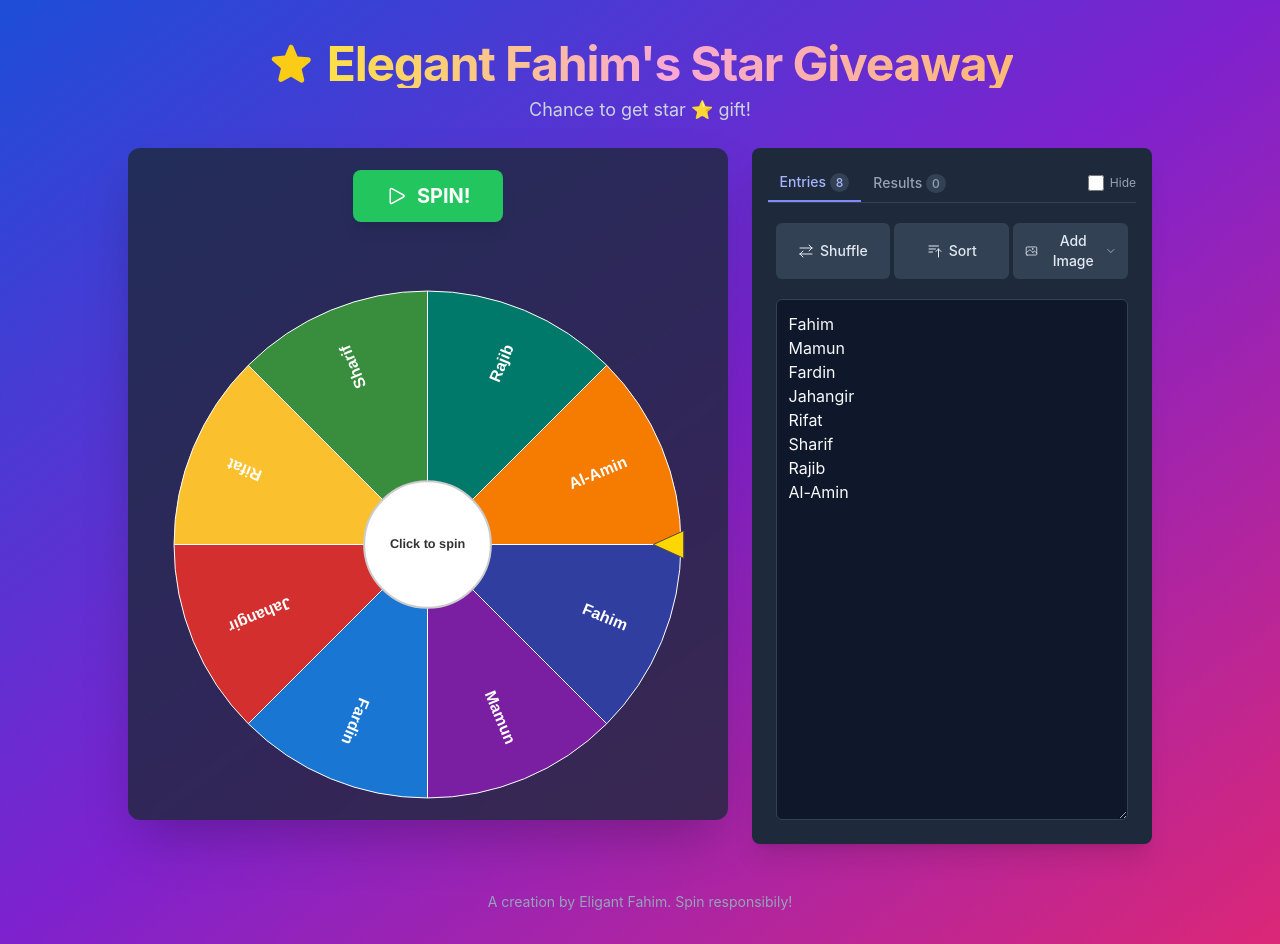
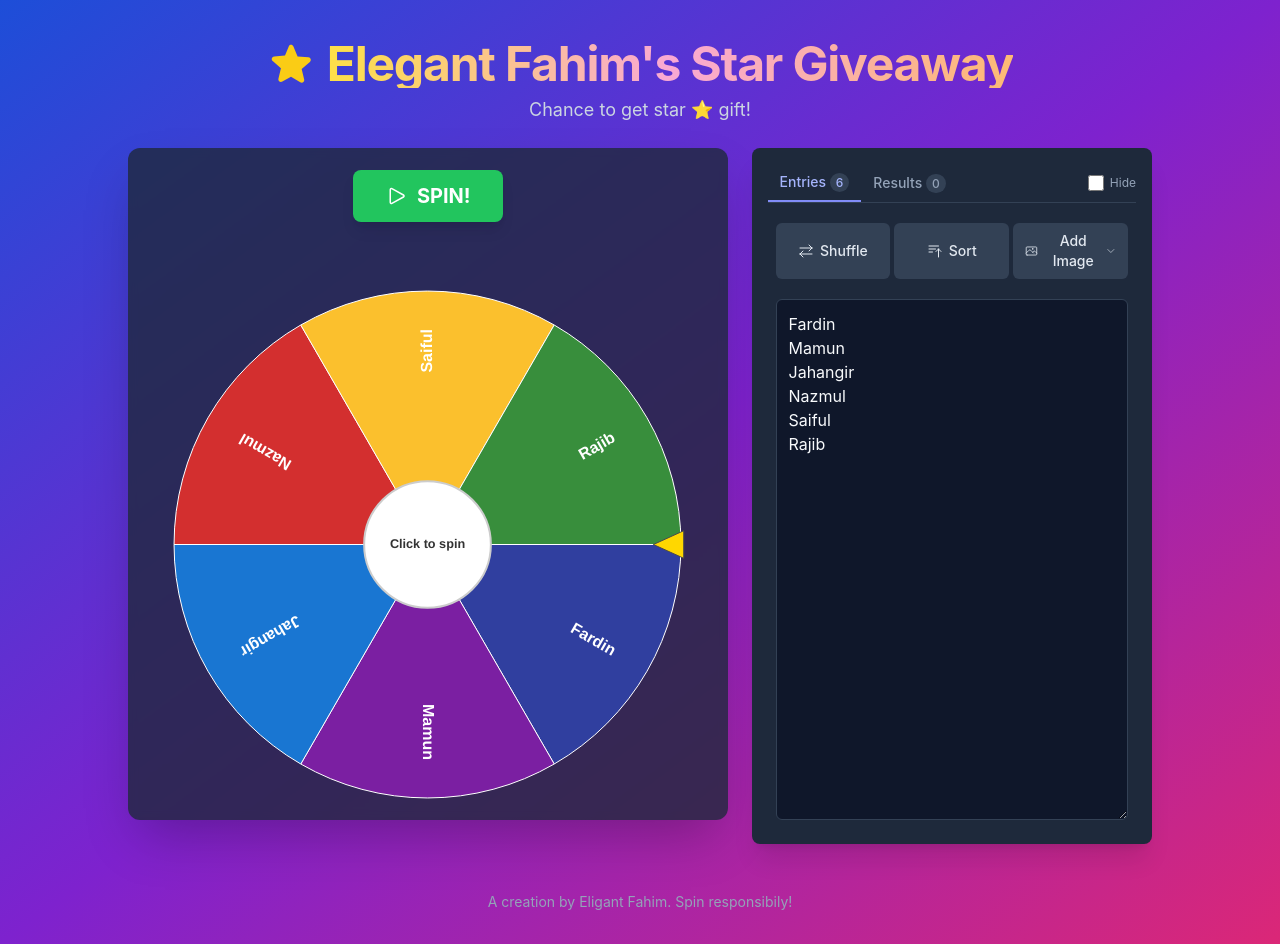
Before and after one commit to fardinbaf/ElegantFahimSpin, a React (Vite) app: page / in a window 1280 px wide. Built offline with nearby package versions, Linux system fonts and the light colour scheme; no server answers.

Commit message:
Update initial default names input in App.tsx

```diff
--- a/src/App.tsx
+++ b/src/App.tsx
@@ -11,7 +11,7 @@ import { GoogleGenAI, GenerateContentResponse } from "@google/genai";
 
 const generateId = () => Math.random().toString(36).substr(2, 9);
 
-const initialDefaultNamesInput = 'Fahim\nMamun\nFardin\nJahangir\nRifat\nSharif\nRajib\nAl-Amin';
+const initialDefaultNamesInput = 'Fardin\nMamun\nJahangir\nNazmul\nSaiful\nRajib';
 const parseNamesToEntries = (input: string, existingEntries: WheelEntry[]): WheelEntry[] => {
   const lines = input
     .split(/[\n,]+/)
```
